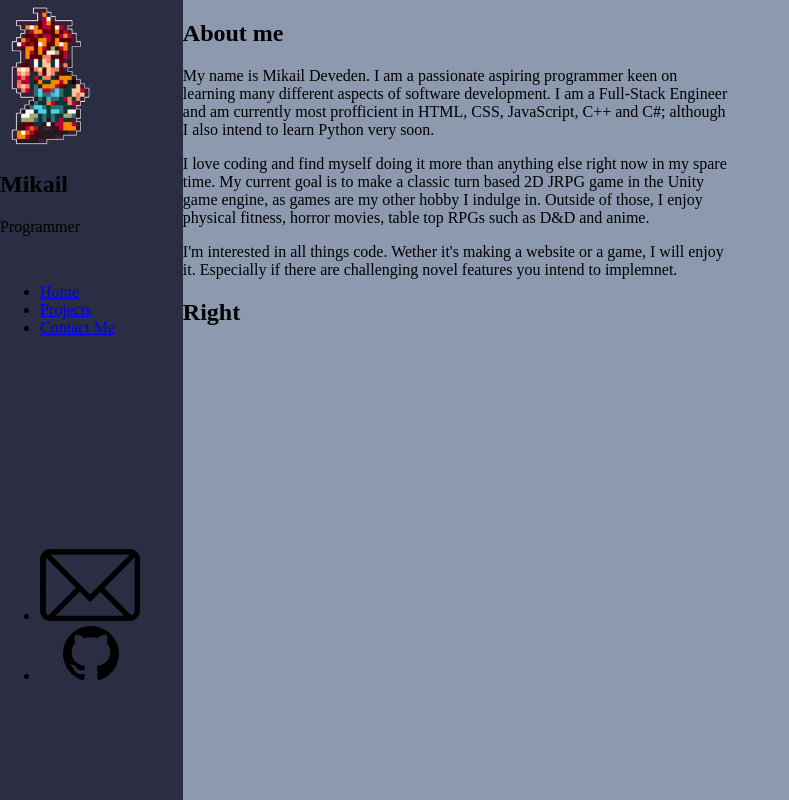
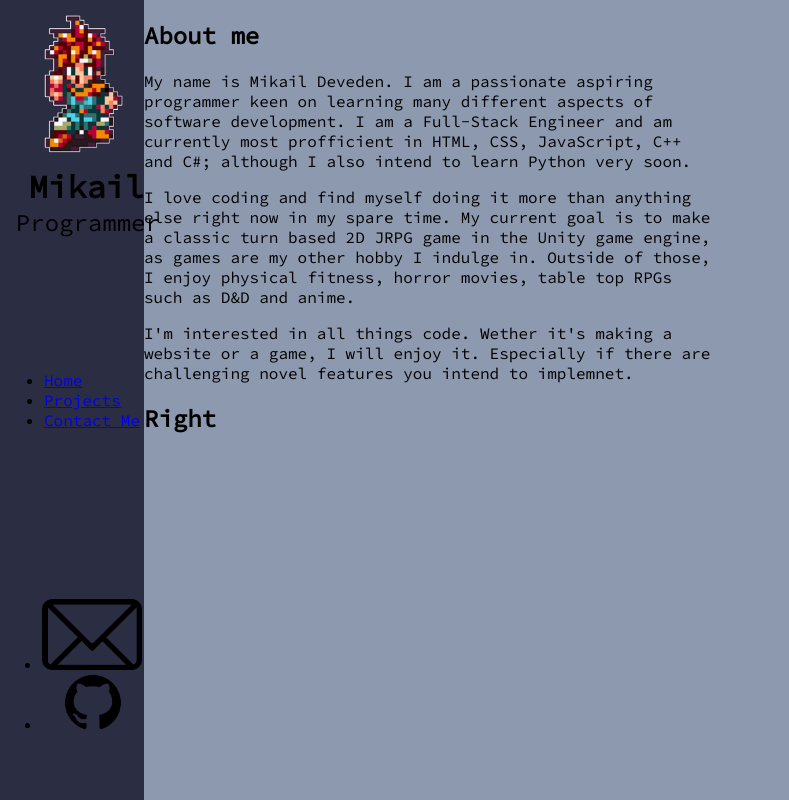
Before and after one commit to MikailMichael/portfolio, a plain HTML site: page index.html in a window 1280 px wide. Shown: the whole page, without its empty margins (0-789 px from the left). Drawn offline with Linux system fonts and the light colour scheme.

Commit message:
Complete logo section

```diff
--- a/style.css
+++ b/style.css
@@ -9,7 +9,7 @@ body {
     padding: 0px;
     font-size: 16px;
     background-color: #8D99AE;
-
+    font-family: 'Source Code Pro', monospace;
   }
 
   .container {
@@ -19,7 +19,7 @@ body {
                        "head left right"
                        "head left right";
     grid-template-rows: 1fr 1fr 1fr;
-    grid-template-columns: 1fr 3fr 3fr;
+    grid-template-columns: 1fr 4fr 4fr;
     width: 100vw;
     height: 100vh;
   }
@@ -34,17 +34,34 @@ body {
                         "menu"
                         "socials";
     grid-template-rows: 1fr 1fr 1fr;
-
+    justify-items: center;
   }
 
   #logo {
     grid-area: logo;
+    width: 100%;
+  }
+
+  #logo img {
+    margin: 0.5rem 23%;
+  }
+
+  #logo h2 {
+    font-size: 2rem;
+    margin: 0 20%;
+  }
+
+  #logo span {
+    font-size: 1.5rem;
+    margin: 0 11%;
   }
 
   .menu {
     grid-area: menu;
+    align-self: center
   }
 
   .socials {
     grid-area: socials;
+    align-self: center
   }
```
